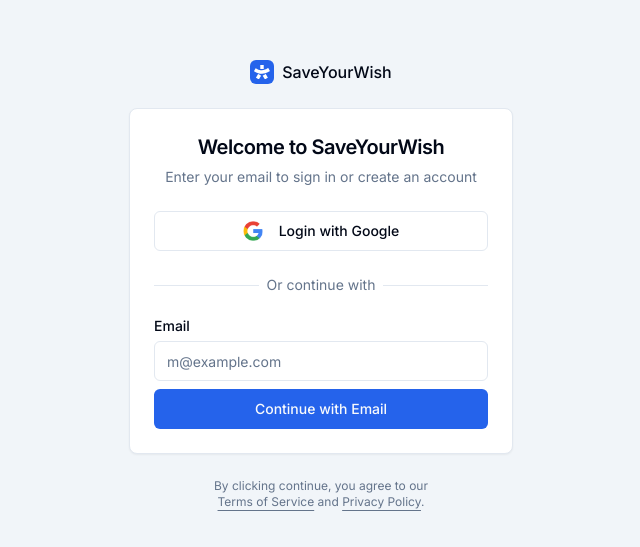
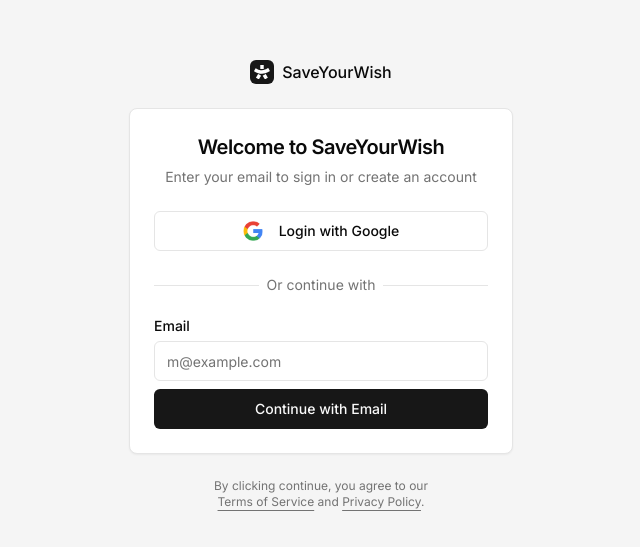
Before and after one commit to staudal/saveyourwish, a Next.js app: page /login in a window 1280 px wide. Shown: the part 115-662 px from the top of the page, without its empty margins (319-959 px from the left). Built offline with nearby package versions, Linux system fonts and the light colour scheme; no server answers.

Commit message:
Upgrade globals theme

```diff
--- a/app/globals.css
+++ b/app/globals.css
@@ -5,57 +5,73 @@
 @layer base {
   :root {
     --background: 0 0% 100%;
-    --foreground: 222.2 84% 4.9%;
+    --foreground: 0 0% 3.9%;
     --card: 0 0% 100%;
-    --card-foreground: 222.2 84% 4.9%;
+    --card-foreground: 0 0% 3.9%;
     --popover: 0 0% 100%;
-    --popover-foreground: 222.2 84% 4.9%;
-    --primary: 221.2 83.2% 53.3%;
-    --primary-foreground: 210 40% 98%;
-    --secondary: 210 40% 96.1%;
-    --secondary-foreground: 222.2 47.4% 11.2%;
-    --muted: 210 40% 96.1%;
-    --muted-foreground: 215.4 16.3% 46.9%;
-    --accent: 210 40% 96.1%;
-    --accent-foreground: 222.2 47.4% 11.2%;
+    --popover-foreground: 0 0% 3.9%;
+    --primary: 0 0% 9%;
+    --primary-foreground: 0 0% 98%;
+    --secondary: 0 0% 96.1%;
+    --secondary-foreground: 0 0% 9%;
+    --muted: 0 0% 96.1%;
+    --muted-foreground: 0 0% 45.1%;
+    --accent: 0 0% 96.1%;
+    --accent-foreground: 0 0% 9%;
     --destructive: 0 84.2% 60.2%;
-    --destructive-foreground: 210 40% 98%;
-    --border: 214.3 31.8% 91.4%;
-    --input: 214.3 31.8% 91.4%;
-    --ring: 221.2 83.2% 53.3%;
+    --destructive-foreground: 0 0% 98%;
+    --border: 0 0% 89.8%;
+    --input: 0 0% 89.8%;
+    --ring: 0 0% 3.9%;
     --radius: 0.5rem;
     --chart-1: 12 76% 61%;
     --chart-2: 173 58% 39%;
     --chart-3: 197 37% 24%;
     --chart-4: 43 74% 66%;
     --chart-5: 27 87% 67%;
+    --sidebar-background: 0 0% 98%;
+    --sidebar-foreground: 240 5.3% 26.1%;
+    --sidebar-primary: 240 5.9% 10%;
+    --sidebar-primary-foreground: 0 0% 98%;
+    --sidebar-accent: 240 4.8% 95.9%;
+    --sidebar-accent-foreground: 240 5.9% 10%;
+    --sidebar-border: 220 13% 91%;
+    --sidebar-ring: 217.2 91.2% 59.8%;
   }
 
   .dark {
-    --background: 222.2 84% 4.9%;
-    --foreground: 210 40% 98%;
-    --card: 222.2 84% 4.9%;
-    --card-foreground: 210 40% 98%;
-    --popover: 222.2 84% 4.9%;
-    --popover-foreground: 210 40% 98%;
-    --primary: 217.2 91.2% 59.8%;
-    --primary-foreground: 222.2 47.4% 11.2%;
-    --secondary: 217.2 32.6% 17.5%;
-    --secondary-foreground: 210 40% 98%;
-    --muted: 217.2 32.6% 17.5%;
-    --muted-foreground: 215 20.2% 65.1%;
-    --accent: 217.2 32.6% 17.5%;
-    --accent-foreground: 210 40% 98%;
+    --background: 0 0% 3.9%;
+    --foreground: 0 0% 98%;
+    --card: 0 0% 3.9%;
+    --card-foreground: 0 0% 98%;
+    --popover: 0 0% 3.9%;
+    --popover-foreground: 0 0% 98%;
+    --primary: 0 0% 98%;
+    --primary-foreground: 0 0% 9%;
+    --secondary: 0 0% 14.9%;
+    --secondary-foreground: 0 0% 98%;
+    --muted: 0 0% 14.9%;
+    --muted-foreground: 0 0% 63.9%;
+    --accent: 0 0% 14.9%;
+    --accent-foreground: 0 0% 98%;
     --destructive: 0 62.8% 30.6%;
-    --destructive-foreground: 210 40% 98%;
-    --border: 217.2 32.6% 17.5%;
-    --input: 217.2 32.6% 17.5%;
-    --ring: 224.3 76.3% 48%;
+    --destructive-foreground: 0 0% 98%;
+    --border: 0 0% 14.9%;
+    --input: 0 0% 14.9%;
+    --ring: 0 0% 83.1%;
     --chart-1: 220 70% 50%;
     --chart-2: 160 60% 45%;
     --chart-3: 30 80% 55%;
     --chart-4: 280 65% 60%;
     --chart-5: 340 75% 55%;
+    --sidebar-background: 240 5.9% 10%;
+    --sidebar-foreground: 240 4.8% 95.9%;
+    --sidebar-primary: 224.3 76.3% 48%;
+    --sidebar-primary-foreground: 0 0% 100%;
+    --sidebar-accent: 240 3.7% 15.9%;
+    --sidebar-accent-foreground: 240 4.8% 95.9%;
+    --sidebar-border: 240 3.7% 15.9%;
+    --sidebar-ring: 217.2 91.2% 59.8%;
   }
 }
 
```
